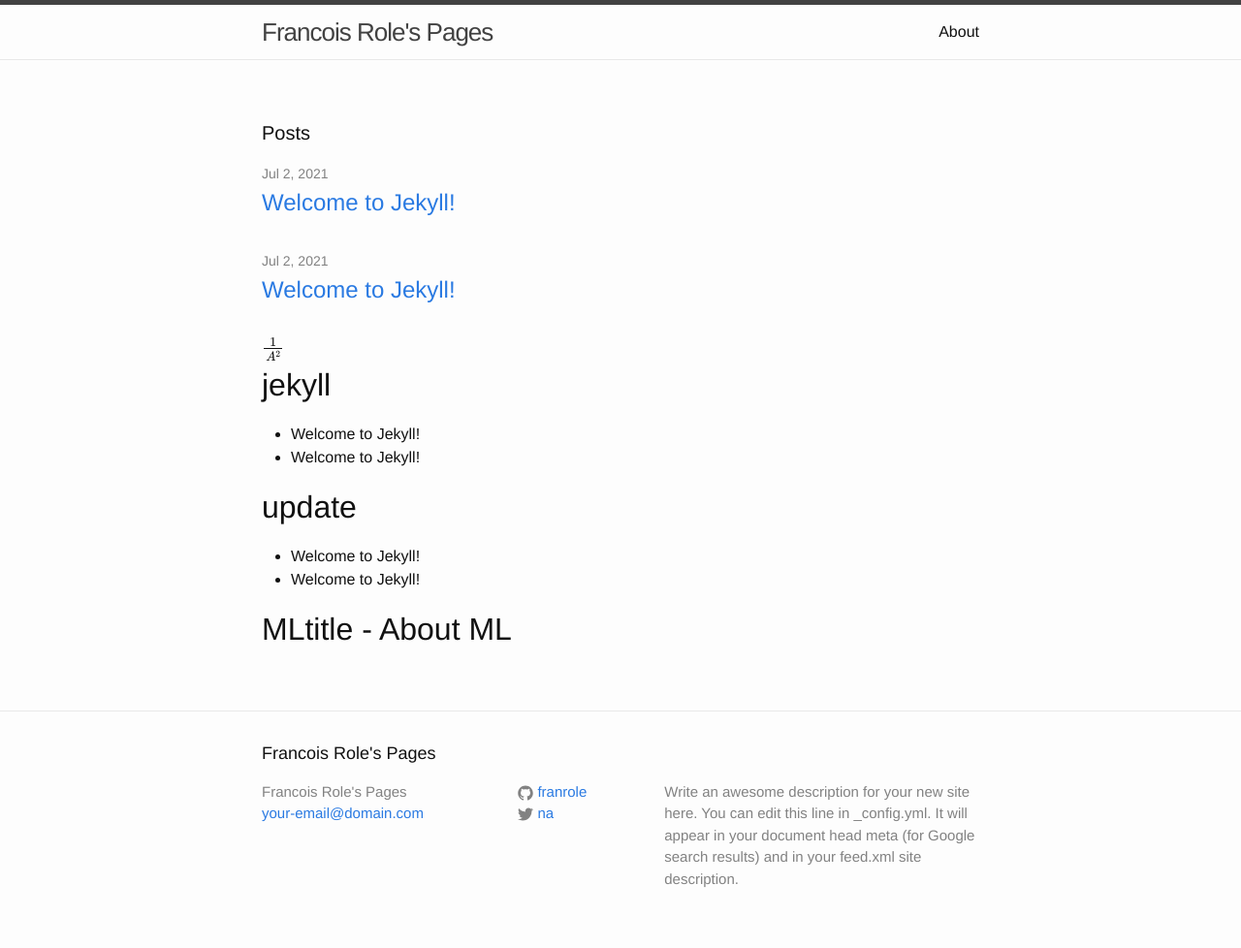
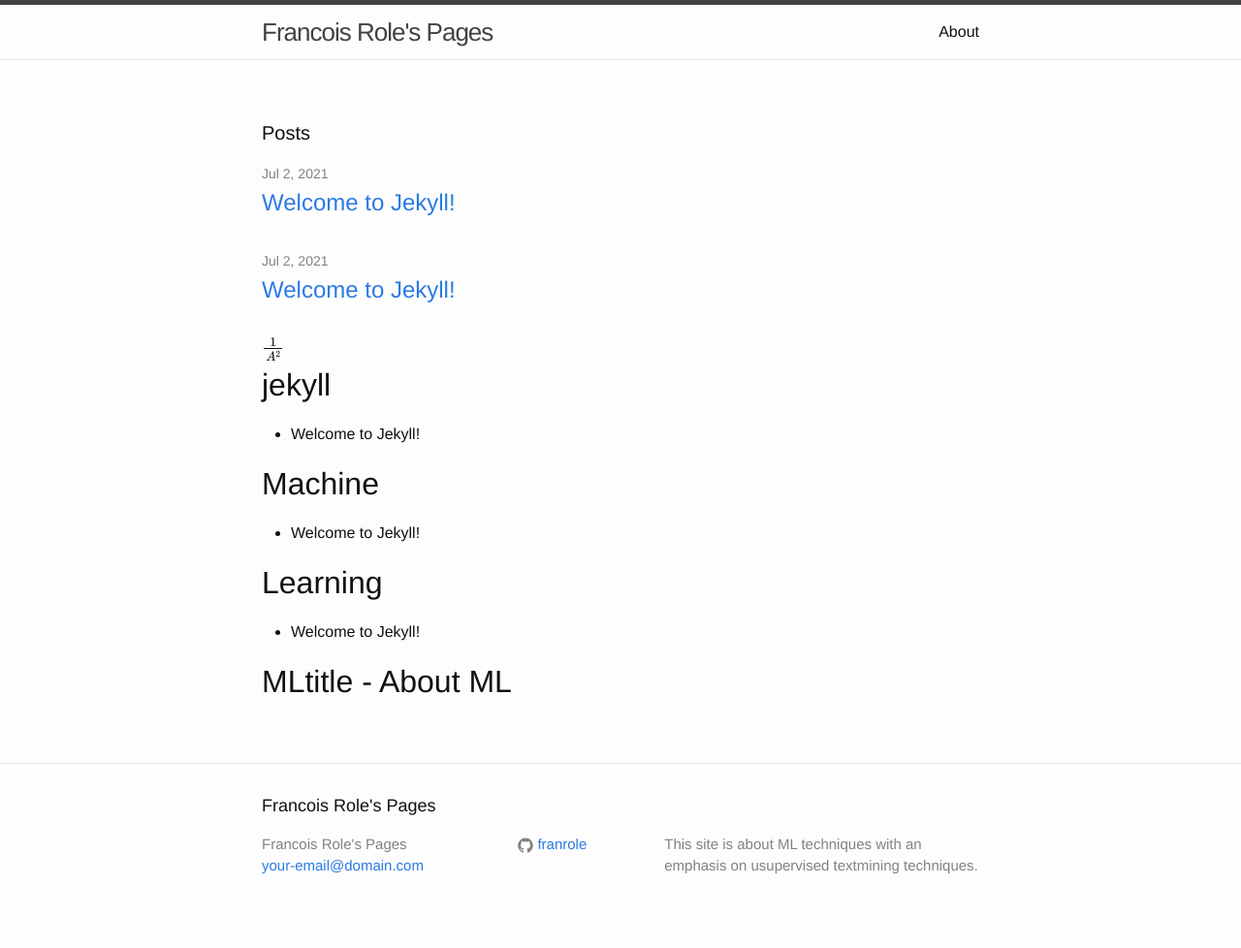
Before and after one commit to franrole/franrole.github.io, a Jekyll site: the page built from index.html, in a window 1280 px wide. Shown: the whole page at 97% size. Built offline with Jekyll 4.4.1, drawn with Linux system fonts in a browser that asks for light colours; formulas are drawn with MathJax 3.

Commit message:
Handling collections 2

```diff
--- a/_config.yml
+++ b/_config.yml
@@ -9,12 +9,10 @@
 title: Francois Role's Pages
 email: your-email@domain.com
 description: > # this means to ignore newlines until "baseurl:"
-  Write an awesome description for your new site here. You can edit this
-  line in _config.yml. It will appear in your document head meta (for
-  Google search results) and in your feed.xml site description.
+  This site is about ML techniques with an emphasis on usupervised textmining techniques.
 baseurl: "" # the subpath of your site, e.g. /blog
 url: "http://franrole.github.io" # the base hostname & protocol for your site
-twitter_username: na
+# twitter_username: na
 github_username:  franrole
 
 # Build settings
--- a/_posts/2021-07-02-welcome-to-jekyll.markdown
+++ b/_posts/2021-07-02-welcome-to-jekyll.markdown
@@ -2,7 +2,7 @@
 layout: post
 title:  "Welcome to Jekyll!"
 date:   2021-07-02 11:45:46 +0200
-categories: jekyll update
+categories: jekyll
 ---
 You’ll find this post in your `_posts` directory. Go ahead and edit it and re-build the site to see your changes. You can rebuild the site in many different ways, but the most common way is to run `jekyll serve`, which launches a web server and auto-regenerates your site when a file is updated.
 
--- a/_posts/2021-07-03-on_shapley_values_formulae.markdown
+++ b/_posts/2021-07-03-on_shapley_values_formulae.markdown
@@ -2,7 +2,7 @@
 layout: post
 title:  "Welcome to Jekyll!"
 date:   2021-07-02 11:45:46 +0200
-categories: jekyll update
+categories: "Machine Learning"
 ---
 You’ll find this post in your `_posts` directory. Go ahead and edit it and re-build the site to see your changes. You can rebuild the site in many different ways, but the most common way is to run `jekyll serve`, which launches a web server and auto-regenerates your site when a file is updated.
 
```
